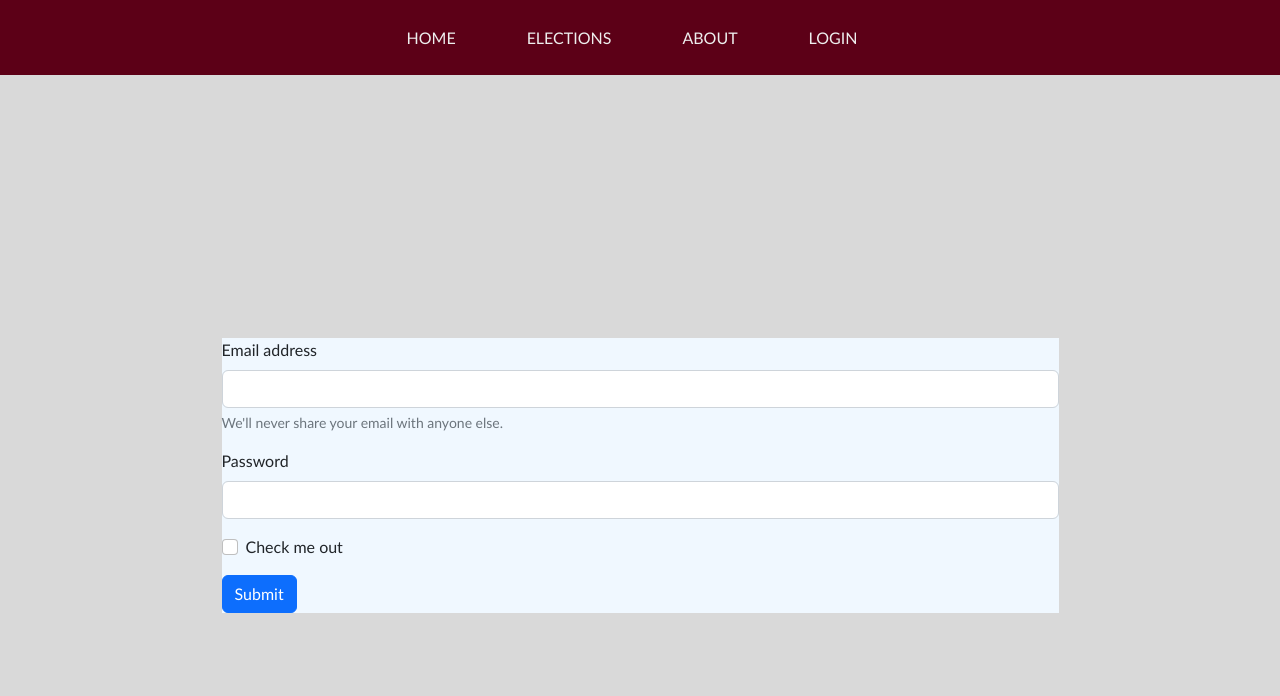
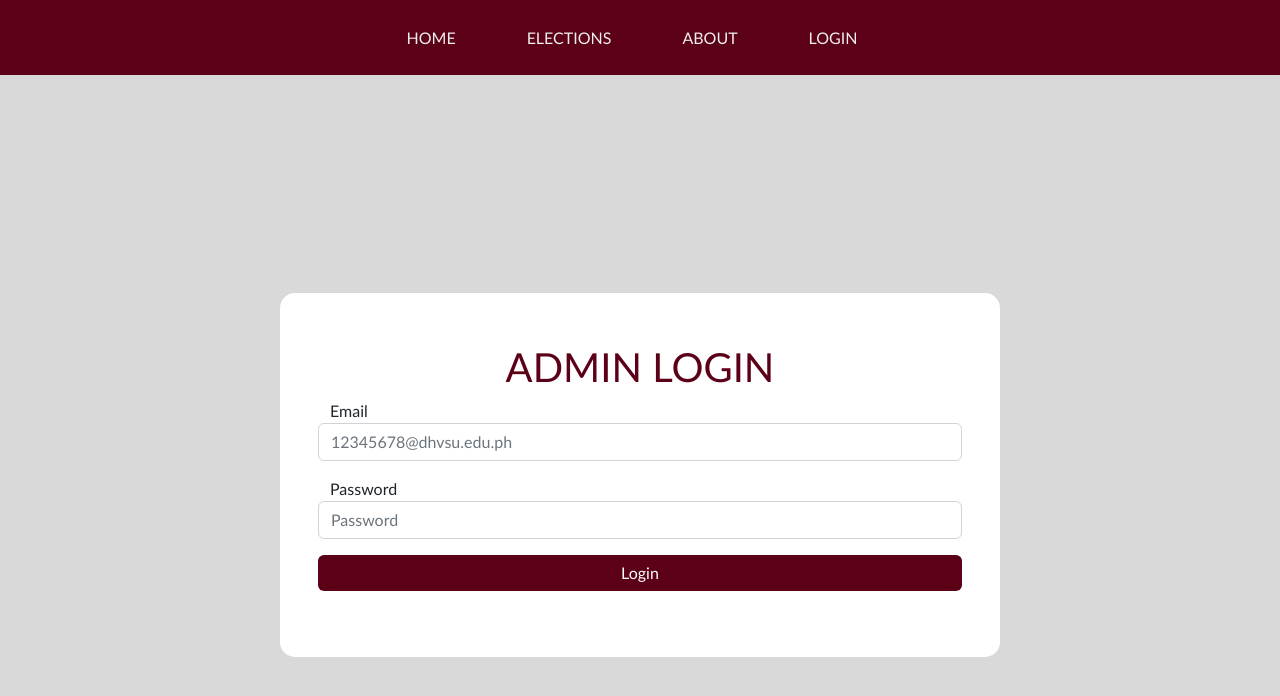
Before and after one commit to JBenedicto13/dst-voting-system, a React (Create React App) app in the folder client/: page /admin/login in a window 1280 px wide. Shown: the top 696 px of the page. Built offline with nearby package versions, Linux system fonts and the light colour scheme.

Commit message:
Login in admin not yet done

```diff
--- a/client/src/App.js
+++ b/client/src/App.js
@@ -14,30 +14,17 @@ if (localStorage.token) {
     logUser = jwtDecode(jwt);
 }
 
-let isBackend;
-if (localStorage.isBackend) {
-    const val = localStorage.getItem("isBackend");
-    if (val) {
-        localStorage.setItem("isBackend", false);
-    }
-    isBackend = val;
-    console.log(isBackend);
-}
-
 const App = () => {
-
     const [user, setUser] = useState(logUser);
-    const [backend, setBackend] = useState(isBackend);
-    console.log(backend);
 
     console.log(user);
 
     return (
         <Router>
             <div className='app'>
-                {backend ? <></> : <Navbar user={user}/>}
+                 <Navbar user={user}/>
                 <div className='main'>
-                    <Routing user={user} backend={backend} />
+                    <Routing user={user} />
                 </div>
             </div>
         </Router>
--- a/client/src/components/admin/AdminLogin.js
+++ b/client/src/components/admin/AdminLogin.js
@@ -1,31 +1,162 @@
-import {React, useState, useEffect} from 'react';
-import '../../styles/admin/adminlogin.css';
+import React, { useEffect, useState } from "react";
+import { Link, useNavigate } from "react-router-dom";
+import http from "../../utils/http";
+import "../../styles/reglogForm.css";
 
-const AdminLogin = ({backend}) => {
-    useEffect(()=>{
-        localStorage.setItem("isBackend", true);
-        console.log(backend);
-    },[backend])
+const AdminLogin = ({user}) => {
+    let username;
+    const [email, setEmail] = useState("");
+    const [password, setPassword] = useState("");
+
+    //Show Errors
+    const [showEmail, setShowEmail] = useState(false);
+    const [showPassword, setShowPassword] = useState(false);
+    const [showError, setShowError] = useState(false);
+
+    const [errMsgE, setErrMsgE] = useState("");
+    const [errMsgP, setErrMsgP] = useState("");
+
+    const [error, setError] = useState(null);
+    const [disableSubmit, setDisableSubmit] = useState(true);
+
+    let navigate = useNavigate();
+
+    useEffect(() => {
+        if (user) {
+            navigate(-1);
+        }
+        if (validateForm() === false) {
+            setDisableSubmit(false);
+        } else {
+            setDisableSubmit(true);
+        }
+    })
+
+    function checkBlank(isBlank) {
+        isBlank = false;
+        if (email === "") {
+            setErrMsgE("Please enter your email");
+            setShowEmail(true);
+            isBlank = true;
+        }
+        if (password === "") {
+            setErrMsgP("Please enter a password");
+            setShowPassword(true);
+            isBlank = true;
+        }
+        return isBlank;
+    }
+
+    const handleSubmit = async (e) => {
+        e.preventDefault();
+
+        if (!checkBlank()) {
+            try {
+                const {data} = await http.post("/admin", {
+                    username,
+                    password
+                });
+                localStorage.setItem("admintoken", data)
+                window.location = "/";
+            } catch (error) {
+                if (error.response && error.response.status === 400) {
+                    setShowPassword(true);
+                    setErrMsgP(error.response.data)
+                }
+            }
+        } else {
+
+        }
+    };
+
+
+/* Validations */
+  var emailValidator = require('validator');
+    //Regex
+    function dhvsuEmailRegex(input) {
+      let regex = /\d*(@dhvsu.edu.ph)/i;
+      return regex.test(input);
+    }
+    const emailValidation = async () => {
+        if (email === "") {
+            setErrMsgE("Please enter your email");
+            setShowEmail(true);
+        } else {
+            var emailValidity = emailValidator.isEmail(email);
+            var dhvsuValidity = dhvsuEmailRegex(email);
+            if (emailValidity && dhvsuValidity) {
+                setShowEmail(false);
+            } else {
+                setErrMsgE("Please enter a valid DHVSU Email Address");
+                setShowEmail(true);
+            }
+        }
+    }
+
+    const passwordValidation = async () => {
+      if (password === "") {
+        setErrMsgP("Please enter a password");
+        setShowPassword(true);
+      } else {
+        setShowPassword(false);
+      }
+    }
+
+    function validateForm() {
+        if (showEmail) {
+            return true;
+        }
+        if (showPassword) {
+            return true;
+        }
+        return false;
+    }
+
+/* Validations */
+
     return (
-    <div className='adminLogin container'>
-        <form className='frmAdminLogin'>
-            <div className="mb-3">
-                <label htmlFor="exampleInputEmail1" className="form-label">Email address</label>
-                <input type="email" className="form-control" id="exampleInputEmail1" aria-describedby="emailHelp"/>
-                <div id="emailHelp" className="form-text">We'll never share your email with anyone else.</div>
+        <div className="login">
+            <form className='frmLogin'>
+
+                <h1 className='head-title'>Admin Login</h1>
+
+                <div className="row mb-3">
+                    <label htmlFor='Email'>Email</label>
+                    <input
+                        className='form-control'
+                        placeholder="12345678@dhvsu.edu.ph"
+                        type='email'
+                        name='email'
+                        onChange={(e) => {setEmail(e.target.value)}}
+                        value={email}
+                        onBlur={emailValidation}
+                    />
+                    {showEmail && <p className='spanErrors'>{errMsgE}</p>}
                 </div>
-            <div class="mb-3">
-                <label htmlFor="exampleInputPassword1" className="form-label">Password</label>
-                <input type="password" className="form-control" id="exampleInputPassword1"/>
+                <div className="row mb-3">
+                    <label htmlFor='Password'>Password</label>
+                    <input
+                        className='form-control'
+                        placeholder="Password"
+                        type='password'
+                        name='password'
+                        onChange={(e) => {setPassword(e.target.value)}}
+                        value={password}
+                        onBlur={passwordValidation}
+                    />
+                    {showPassword && <p className='spanErrors'>{errMsgP}</p>}
                 </div>
-            <div className="mb-3 form-check">
-                <input type="checkbox" className="form-check-input" id="exampleCheck1"/>
-                <label className="form-check-label" htmlFor="exampleCheck1">Check me out</label>
+                {error && (
+                    <div className='error_container'>
+                        <span className='form_error'>{error}</span>
                     </div>
-            <button type="submit" className="btn btn-primary">Submit</button>
+                )}
+                <div className="row mb-3">
+                    <button onClick={handleSubmit} disabled={disableSubmit} className="btn btn-danger btnSubmit" type='submit'>Login</button>
+                </div>
             </form>
         </div>
-  )
-}
+    );
+};
 
-export default AdminLogin
+export default AdminLogin;
--- a/client/src/styles/admin/adminlogin.css
+++ b/client/src/styles/admin/adminlogin.css
@@ -12,6 +12,18 @@
 }
 
 .frmAdminLogin {
-    background-color: aliceblue;
+    background-color: var(--maroon);
+    padding: 50px;
     width: 75%;
+    border-radius: 15px;
+    color: var(--white);
 }
+
+.frmAdminLogin .form-title {
+    text-align: center;
+}
+
+.btnLogin {
+    border: none;
+    background-color: var(--gold);
+}
```
Also changed, not shown: 2 other files (tests, documents, lock files or other folders). Lines whose indentation alone changed are shown as unchanged.
